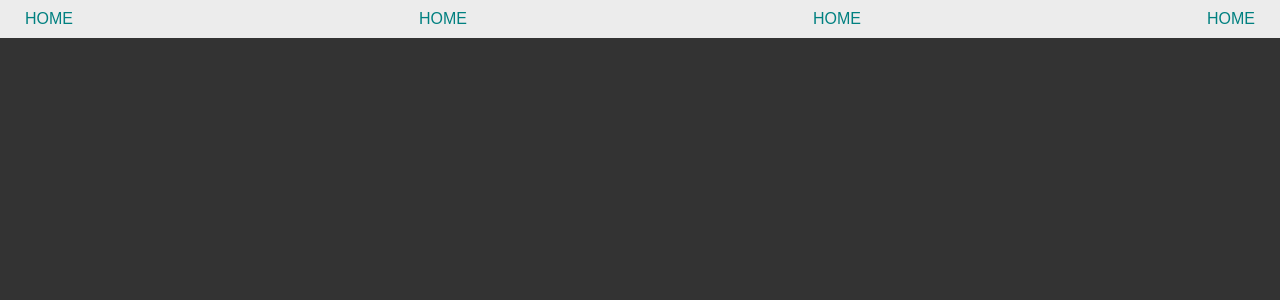
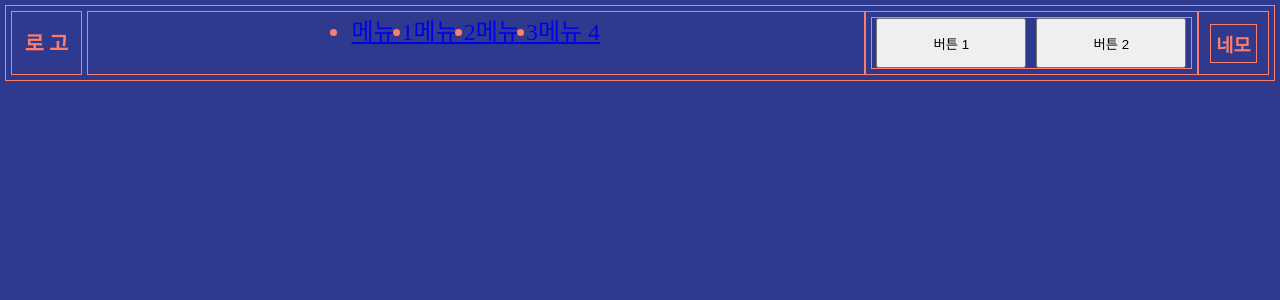
Before and after one commit to taesubyun/border-clone-coding, a React (Create React App) app: page / in a window 1280 px wide. Shown: the top 300 px of the page. Built offline with nearby package versions, Linux system fonts and the light colour scheme.

Commit message:
layout 구조 잡기

```diff
--- a/public/index.html
+++ b/public/index.html
@@ -10,33 +10,13 @@
             content="Web site created using create-react-app"
         />
         <link rel="apple-touch-icon" href="%PUBLIC_URL%/logo192.png" />
-        <!--
-      manifest.json provides metadata used when your web app is installed on a
-      user's mobile device or desktop. See https://developers.google.com/web/fundamentals/web-app-manifest/
-    -->
+
         <link rel="manifest" href="%PUBLIC_URL%/manifest.json" />
-        <!--
-      Notice the use of %PUBLIC_URL% in the tags above.
-      It will be replaced with the URL of the `public` folder during the build.
-      Only files inside the `public` folder can be referenced from the HTML.
 
-      Unlike "/favicon.ico" or "favicon.ico", "%PUBLIC_URL%/favicon.ico" will
-      work correctly both with client-side routing and a non-root public URL.
-      Learn how to configure a non-root public URL by running `npm run build`.
-    -->
-        <title>리액트 APP 연습 중...</title>
+        <title>...React</title>
     </head>
     <body>
         <noscript>You need to enable JavaScript to run this app.</noscript>
         <div id="root"></div>
-        <!--
-      This HTML file is a template.
-      If you open it directly in the browser, you will see an empty page.
-
-      You can add webfonts, meta tags, or analytics to this file.
-      The build step will place the bundled scripts into the <body> tag.
-
-      To begin the development, run `npm start` or `yarn start`.
-      To create a production bundle, use `npm run build` or `yarn build`.
-    --></body>
+    </body>
 </html>
--- a/src/App.css
+++ b/src/App.css
@@ -5,6 +5,5 @@
 }
 
 body {
-    font-family: sans-serif;
-    background-color: #333;
+    background-color: #2f3a8f;
 }
--- a/src/components/Navbar.js
+++ b/src/components/Navbar.js
@@ -2,48 +2,96 @@ import styled from 'styled-components';
 
 const Navbar = () => {
     return (
-        <nav style={{ backgroundColor: '#ececec', padding: '10px 25px' }}>
+        <div
+            style={{
+                display: 'flex',
+                color: '#FE7E6D',
+                border: '1px solid #FE7E6D',
+                margin: '5px',
+                padding: '5px ',
+                textAlign: 'center',
+            }}
+        >
+            <h1
+                style={{
+                    border: '1px solid #FE7E6D',
+                    padding: '15px 0',
+                    width: '80px',
+                    fontSize: '1.3rem',
+                }}
+            >
+                로 고
+            </h1>
             <ul
                 style={{
-                    listStyle: 'none',
                     display: 'flex',
-                    justifyContent: 'space-between',
+                    justifyContent: 'center',
+                    border: '1px solid #FE7E6D',
+                    width: '70%',
+                    marginLeft: '5px',
+                    fontSize: '1.5rem',
                 }}
             >
                 <li>
-                    <a
-                        style={{ color: 'teal', textDecoration: 'none' }}
-                        href='#'
-                    >
-                        HOME
-                    </a>
+                    <a href='#'>메뉴 1</a>
                 </li>
                 <li>
-                    <a
-                        style={{ color: 'teal', textDecoration: 'none' }}
-                        href='#'
-                    >
-                        HOME
-                    </a>
+                    <a href='#'>메뉴 2</a>
                 </li>
                 <li>
-                    <a
-                        style={{ color: 'teal', textDecoration: 'none' }}
-                        href='#'
-                    >
-                        HOME
-                    </a>
+                    <a href='#'>메뉴 3</a>
                 </li>
                 <li>
-                    <a
-                        style={{ color: 'teal', textDecoration: 'none' }}
-                        href='#'
-                    >
-                        HOME
-                    </a>
+                    <a href='#'>메뉴 4</a>
                 </li>
             </ul>
-        </nav>
+            <div
+                style={{
+                    width: '30%',
+                    border: '1px solid #FE7E6D',
+                }}
+            >
+                <div
+                    style={{
+                        border: '1px solid #FE7E6D',
+                        margin: '5px',
+                        display: 'flex',
+                        justifyContent: 'center',
+                    }}
+                >
+                    <button
+                        style={{
+                            width: '150px',
+                            height: '50px',
+                            marginRight: '10px',
+                        }}
+                    >
+                        버튼 1
+                    </button>
+                    <button style={{ width: '150px', height: '50px' }}>
+                        버튼 2
+                    </button>
+                </div>
+            </div>
+            <div
+                style={{
+                    width: '80px',
+                    border: '1px solid #FE7E6D',
+                    display: 'flex',
+                    justifyContent: 'center',
+                    alignItems: 'center',
+                }}
+            >
+                <h3
+                    style={{
+                        border: '1px solid #FE7E6D',
+                        padding: '5px 5px',
+                    }}
+                >
+                    네모
+                </h3>
+            </div>
+        </div>
     );
 };
 
```
